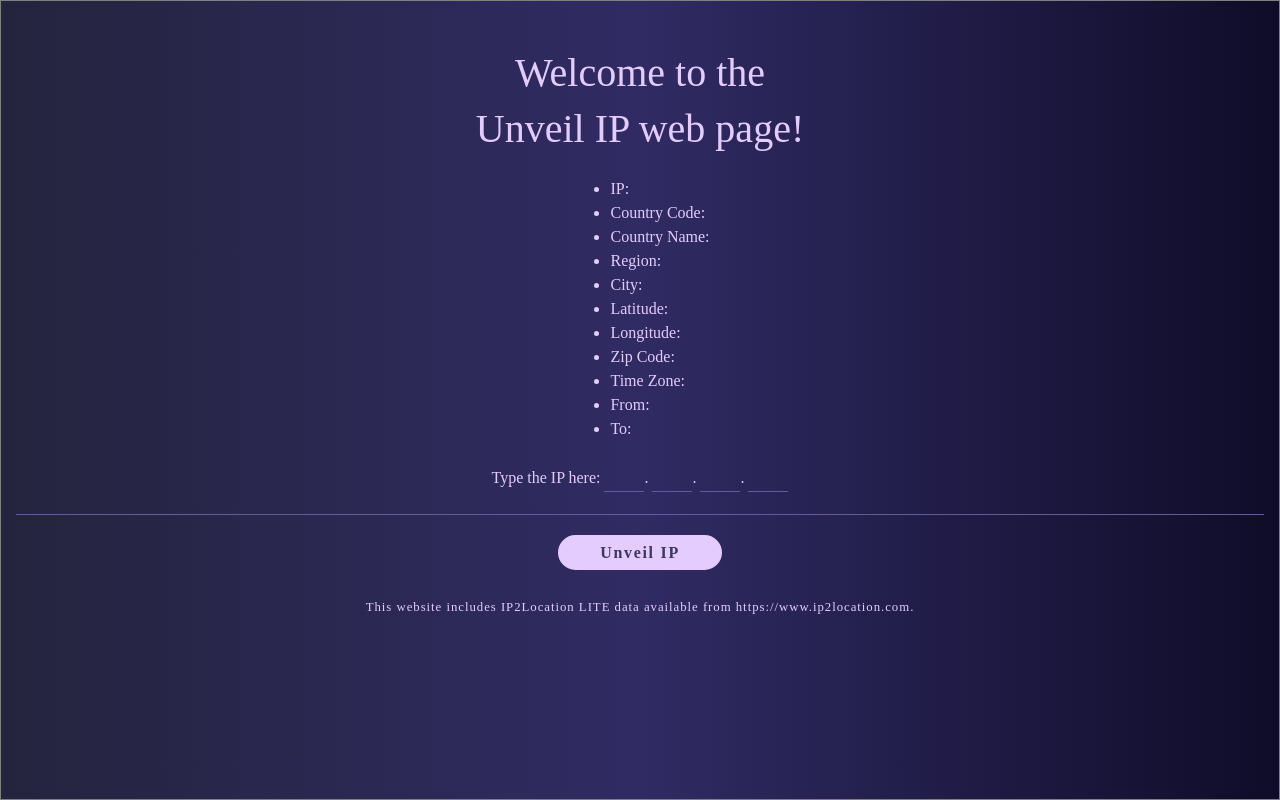
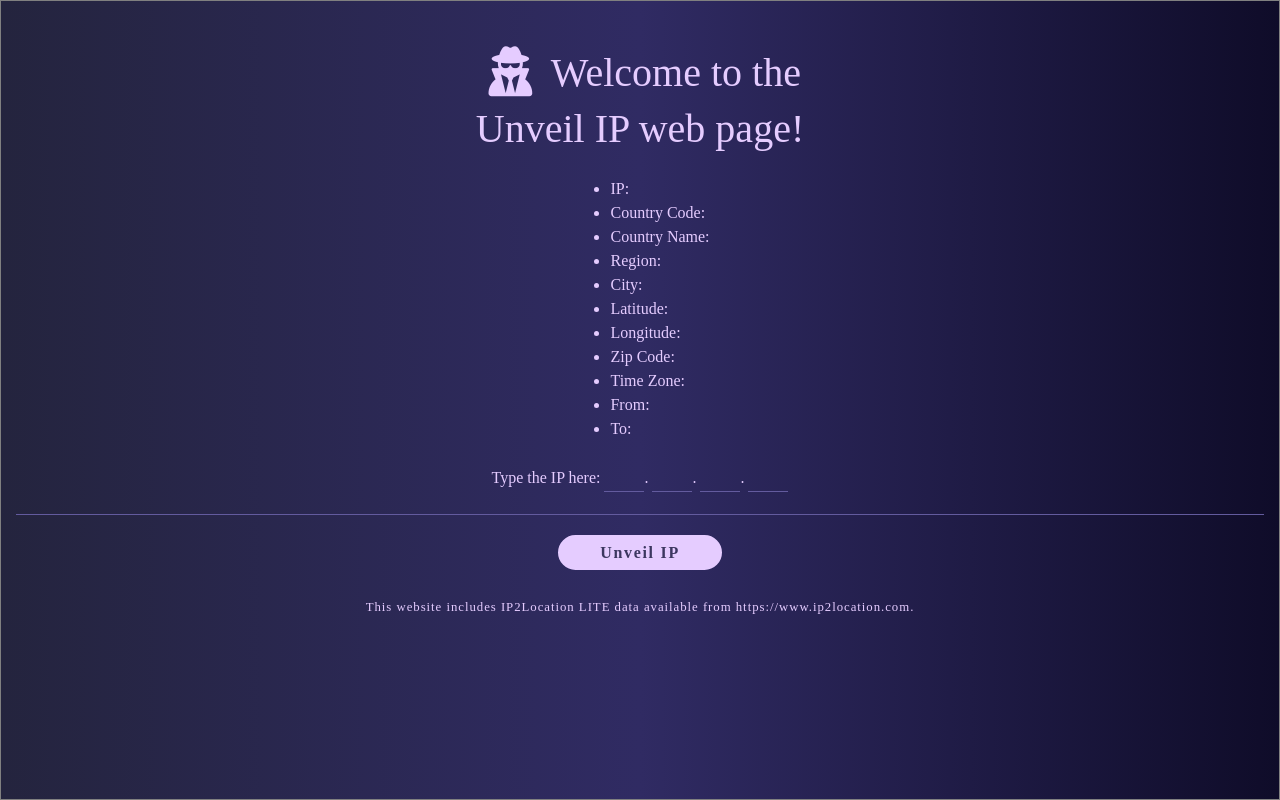
Before and after one commit to pamcuellas/unveil-IP, a website: page views/index.html in a window 1280 px wide. Drawn offline with nearby package versions, Linux system fonts and the light colour scheme; files that its build step writes are made by us from their sources; files whose address does not match are found by name; a web font is replaced by a local one.

Commit message:
Font Awesome Icon added to the page title.

```diff
--- a/views/index.html
+++ b/views/index.html
@@ -25,8 +25,7 @@
 <body>
 
 	<div class="container-fluid h-100 pt-5 d-flex flex-column align-items-center align-content-around">
-
-		<h1 class="text-center">Welcome to the</h1>
+		<h1 class="text-center"><span class="fas fa-user-secret fa-fw fa-lg"></span> Welcome to the</h1>
 		<h1 class="text-center pb-3">Unveil IP web page!</h1>
 
 		<ul class="data pb-2">
```
